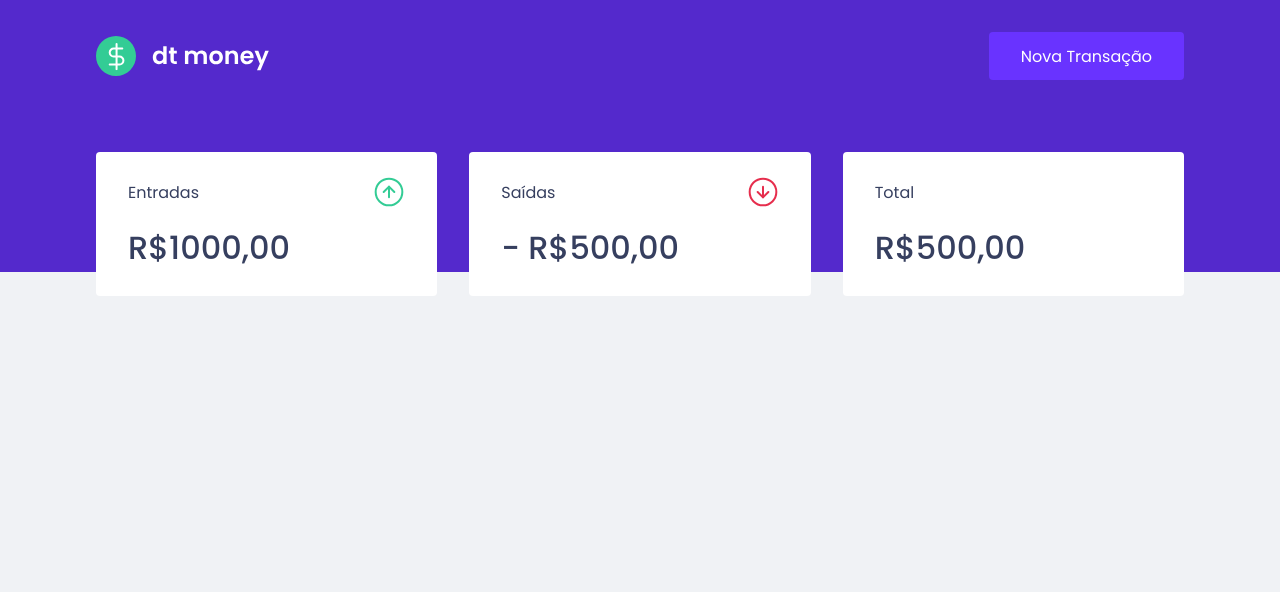
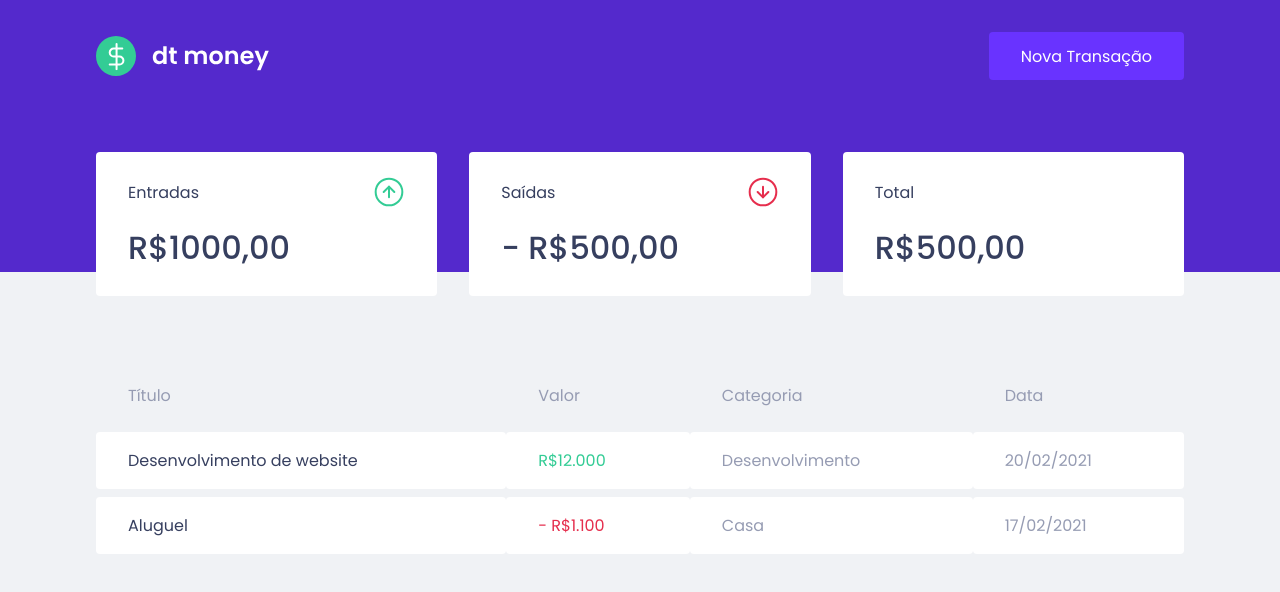
Before and after one commit to GOLIVEIRABR/dtmoney, a React (Create React App) app: page / in a window 1280 px wide. Shown: the top 592 px of the page. Built offline with nearby package versions, Linux system fonts and the light colour scheme.

Commit message:
created Transactions Table

```diff
--- a/src/components/Dashboard/index.tsx
+++ b/src/components/Dashboard/index.tsx
@@ -1,11 +1,13 @@
 import React from 'react'
 import { Summary } from '../Summary'
+import { TransactionsTable } from '../TransactionsTable'
 import { Container } from './styles'
 
 export function Dashboard() {
   return (
     <Container>
       <Summary />
+      <TransactionsTable/>
     </Container>
 
   )
--- /dev/null
+++ b/src/components/TransactionsTable/index.tsx
@@ -0,0 +1,33 @@
+import { Container } from "./styles";
+
+export function TransactionsTable(){
+  return(
+    <Container>
+      <table>
+        <thead>
+          <tr>
+            <th>Título</th>
+            <th>Valor</th>
+            <th>Categoria</th>
+            <th>Data</th>
+          </tr>
+        </thead>
+
+        <tbody>
+          <tr>
+            <td>Desenvolvimento de website</td>
+            <td className="deposit">R$12.000</td>
+            <td>Desenvolvimento</td>
+            <td>20/02/2021</td>
+          </tr>
+          <tr>
+            <td>Aluguel</td>
+            <td className="withdraw">- R$1.100</td>
+            <td>Casa</td>
+            <td>17/02/2021</td>
+          </tr>
+        </tbody>
+      </table>
+    </Container>
+  );
+}
--- /dev/null
+++ b/src/components/TransactionsTable/styles.ts
@@ -0,0 +1,38 @@
+import styled from "styled-components";
+
+export const Container = styled.div`
+  margin-top: 4rem;
+
+  table{
+    width: 100%;
+    border-spacing: 0 0.5rem;
+
+    th{
+      color: var(--text-body);
+      font-weight: 400;
+      padding: 1rem 2rem;
+      text-align: left;
+      line-height: 1.5rem;
+    }
+
+    td{
+      padding: 1rem 2rem;
+      border: 0;
+      background: var(--shape);
+      color: var(--text-body);
+      border-radius: 0.25rem;
+
+      &:first-child {
+        color: var(--text-title);
+      }
+
+      &.deposit{
+        color: var(--green);
+      }
+
+      &.withdraw{
+        color: var(--red);
+      }
+    }
+  }
+`
--- a/src/styles/global.ts
+++ b/src/styles/global.ts
@@ -4,7 +4,7 @@
   :root {
     --background: #f0f2f5;
     --red: #e52e4d;
-    --gren: #33cc95;
+    --green: #33cc95;
     --blue: #5429cc;
 
     --blue-light: #6933ff;
```
